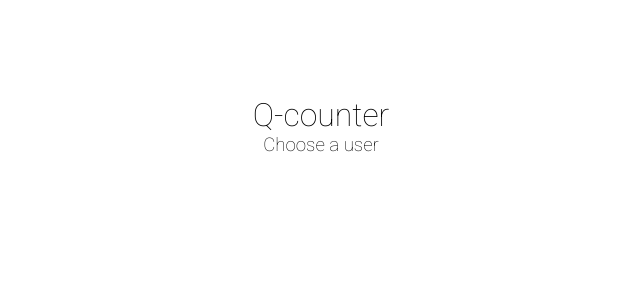
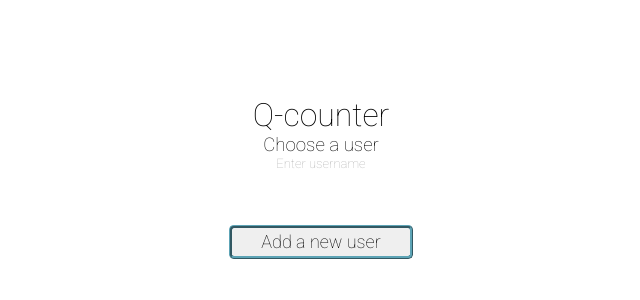
Before and after one commit to podmar/Q-counter, a Next.js app: page / in a window 1280 px wide. Shown: the top 300 px of the page, without its empty margins (319-959 px from the left). Built offline with nearby package versions, Linux system fonts and the light colour scheme; no server answers; the database is empty.

Commit message:
implement the component to add a new user

```diff
--- a/components/ChooseUser.tsx
+++ b/components/ChooseUser.tsx
@@ -1,4 +1,5 @@
 import React, { useEffect, useState } from 'react'
+import AddUser from './AddUser'
 
 // TODO
 // [x] get all users from users route
@@ -29,6 +30,7 @@ function ChooseUser({ setUser }: ChooseUserProps) {
         <>
             <h1>Q-counter</h1>
             <h3>Choose a user</h3>
+            <AddUser/>
         </>  )
 }
 
```
